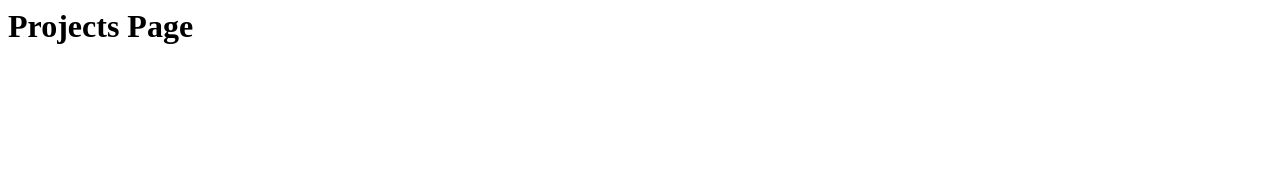
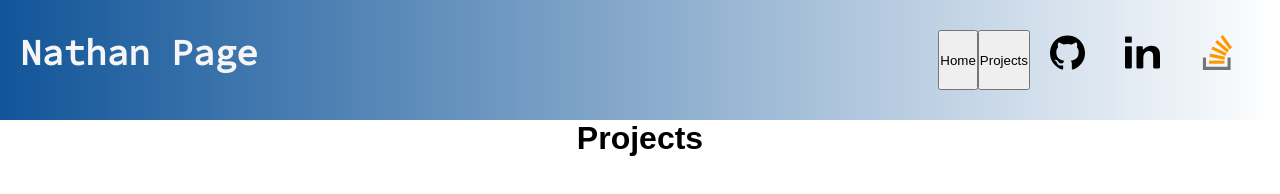
Before and after one commit to ndpage/personal-website, a website: page projects.html in a window 1280 px wide. Drawn offline with Linux system fonts and the light colour scheme.

Commit message:
Added header code from index.html to projects.html

```diff
--- a/projects.html
+++ b/projects.html
@@ -1,2 +1,37 @@
+<!DOCTYPE html>
+<html>
+    <head>
+        <meta name="viewport" content="width=device-width, initial-scale=1">
+        <link href="https://fonts.googleapis.com/css?family=Lobster" rel="stylesheet" type="text/css">
+        <link href="https://fonts.googleapis.com/css?family=Source Code Pro" rel="stylesheet" type="text/css">
+        <link rel="stylesheet" type="text/css" href="style.css">
+        <title>Nathan Page</title>
+    </head>
 
-  <h1>Projects Page</h1>
+    <header class="header-main">
+      <div class="header-text-box">
+          <h1 class="header-text">Nathan Page</h1>
+      </div>
+      <div class="body-icon-link-flexbox">
+
+          <button class="projects-btn">Home</button>
+          <button class="projects-btn">Projects</button>
+
+          <a  href="http://www.github.com/ndpage" title="Click to check out Nathan's Github">
+              <img class="icon-link-img" src="github-logo.svg"  alt="Nathan's Github" />
+              <title>Nathan's Github</title>
+          </a>
+          <a  href="http://www.linkedin.com/in/nathan-page-2018" title="Click to check out Nathan's LinkedIn">
+              <img class="icon-link-img" src="linkedin-logo.svg"  alt="Nathan's LinkedIn" />
+              <title>Nathan's LinkedIn</title>
+          </a>
+          <a  href="https://stackoverflow.com/story/nathan-page-2018" title="Click to check out Nathan's Stack Overflow">
+              <img class="icon-link-img" src="stack-overflow-logo.svg"  alt="Nathan's Stack Overflow" />
+              <title>Nathan's Stack Overflow</title>
+          </a>
+  </div>
+  </header>
+  <body>
+    <h1>Projects</h1>
+
+  </body>
```
